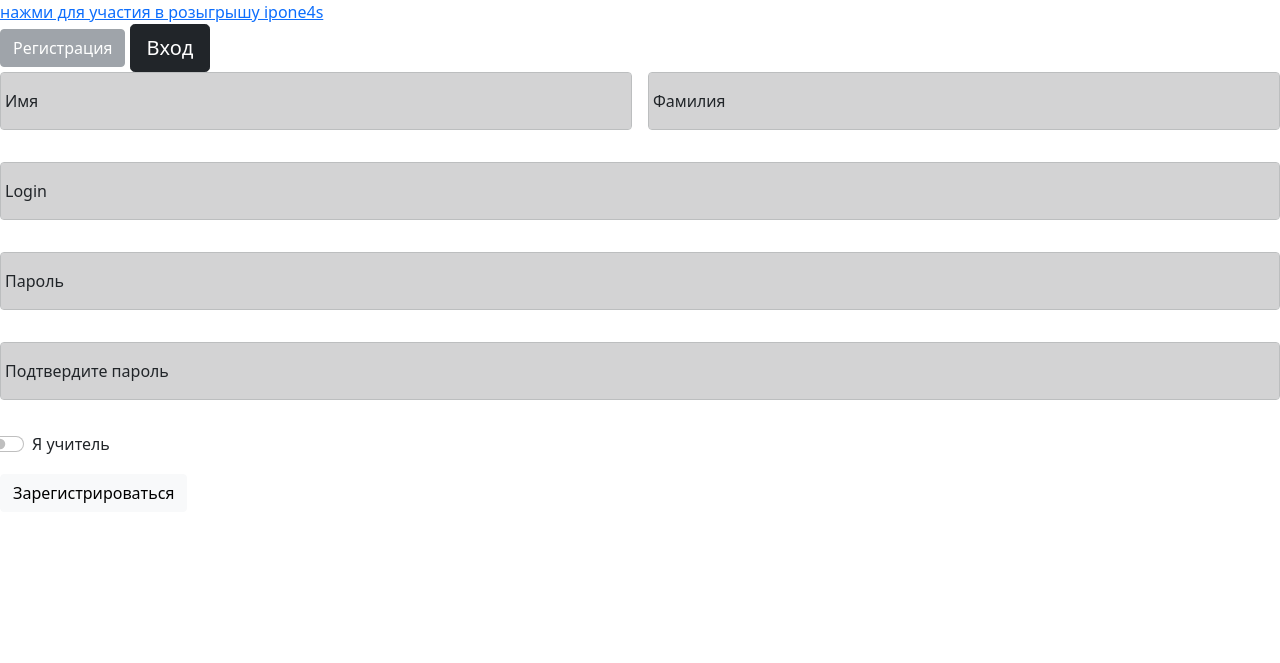
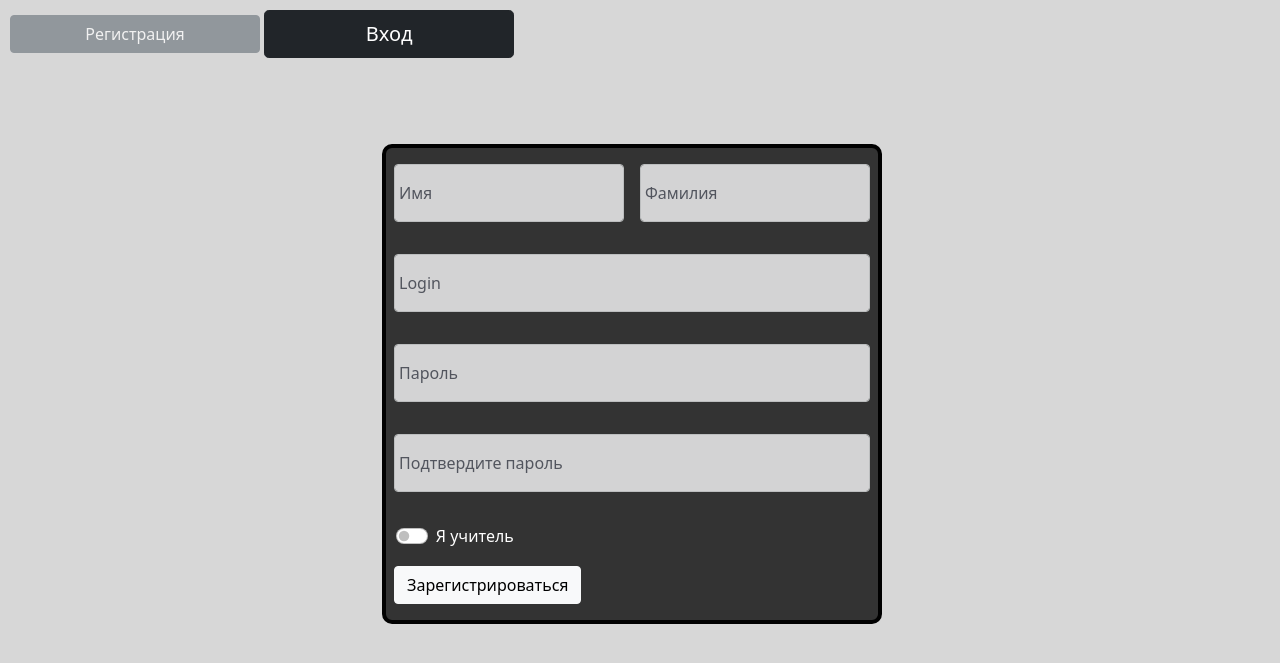
Before and after one commit to adhshba/magnum_opus, a Flask app: page / in a window 1280 px wide. Shown: the top 663 px of the page. Run offline with Flask 2, Linux system fonts and the light colour scheme.

Commit message:
актуальный шаблон

```diff
--- a/templates/base_reg_auth.html
+++ b/templates/base_reg_auth.html
@@ -7,10 +7,9 @@
           rel="stylesheet"
           integrity="sha384-eOJMYsd53ii+scO/bJGFsiCZc+5NDVN2yr8+0RDqr0Ql0h+rP48ckxlpbzKgwra6"
           crossorigin="anonymous">
-    <link rel="stylesheet" type="text/css" href="/static/style.css">
+    <link rel="stylesheet" type="text/css" href="/static/css/style.css">
 </head>
 <body>
-    <a href="https://www.youtube.com/watch?v=Lrj2Hq7xqQ8&ab_channel=LuisRedsVidal">нажми для участия в розыгрышу ipone4s</a>
     {% block content %}{% endblock %}
 </body>
 </html>
```
